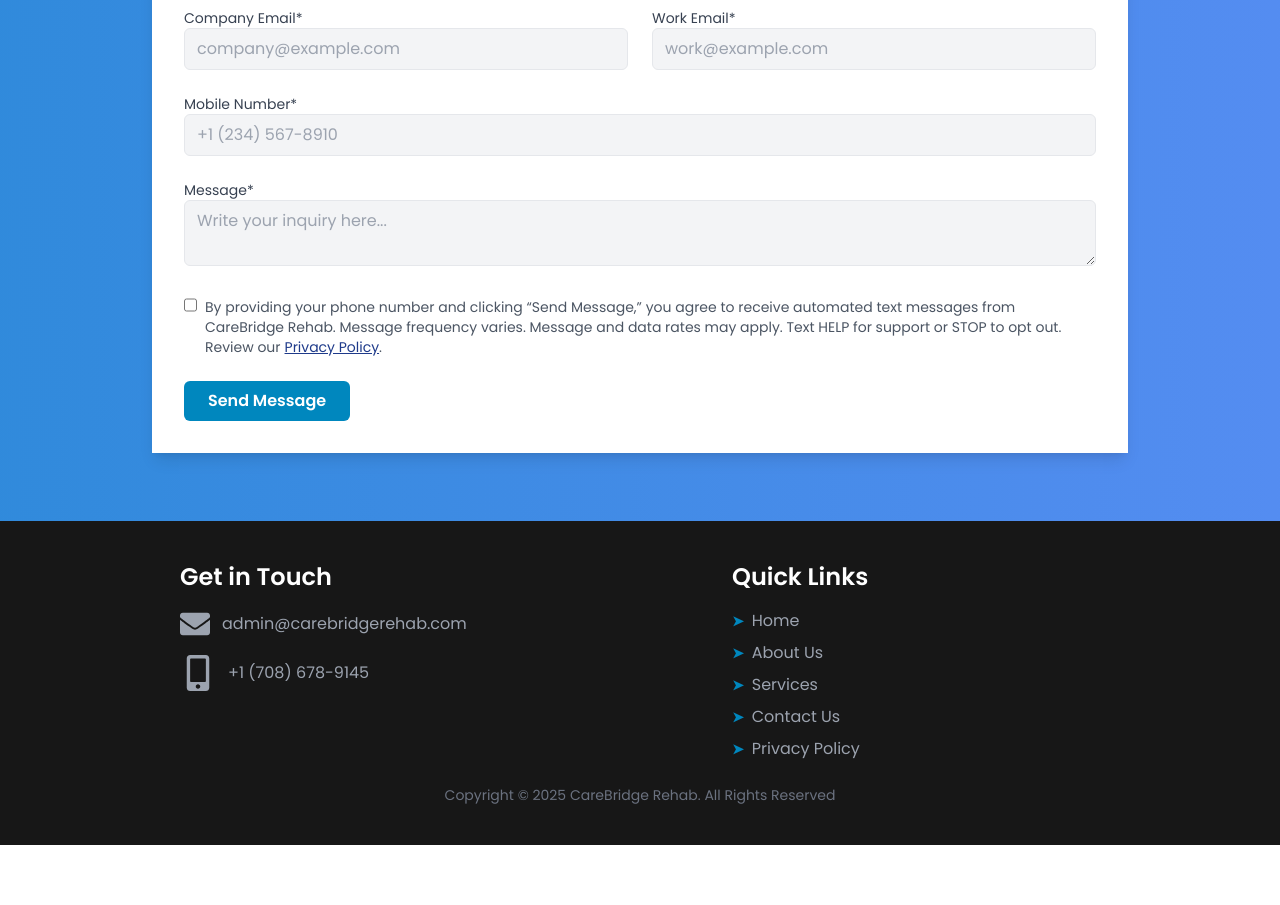
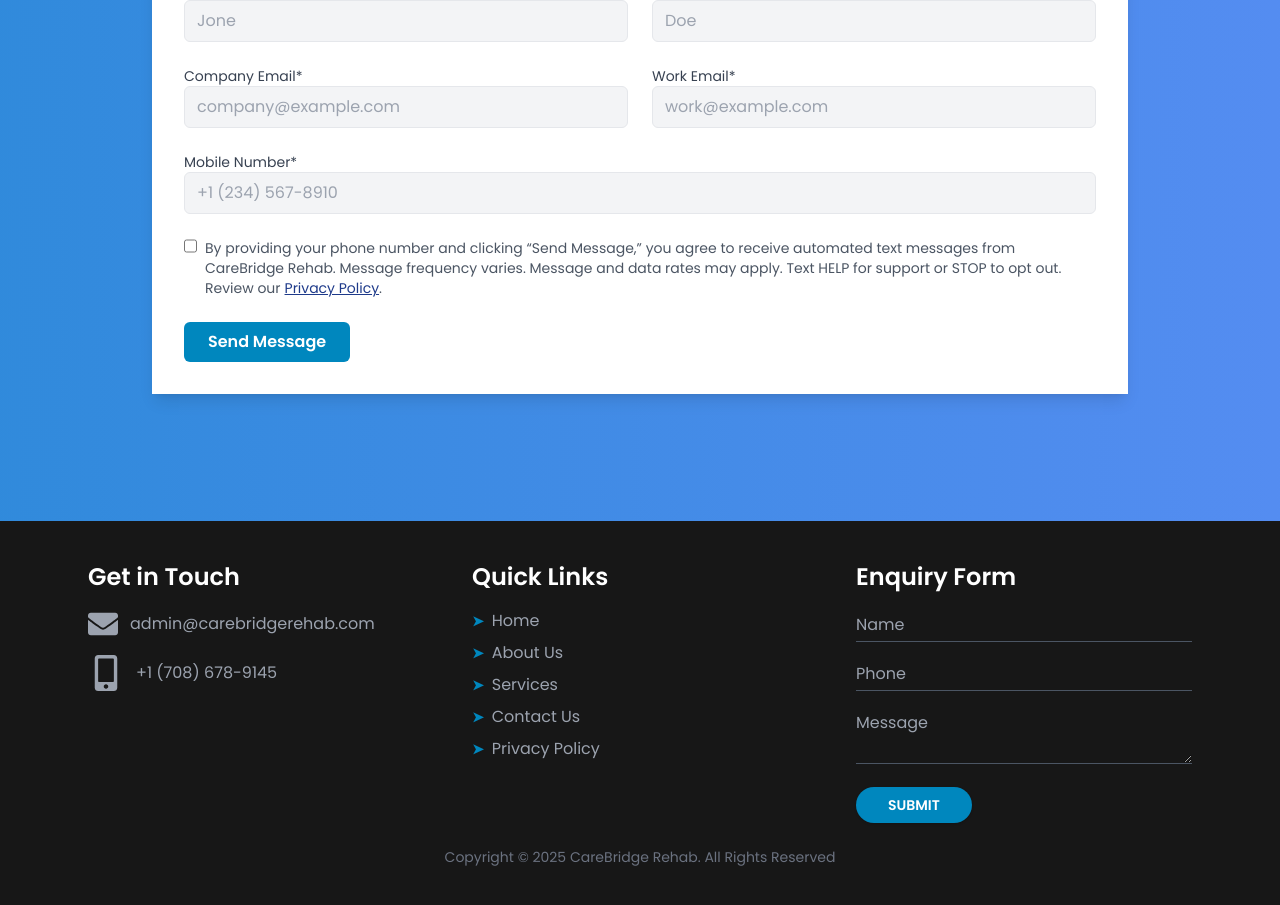
Before and after one commit to Asmaa63/CareBridge, a React (Vite) app: page /Contact in a window 1280 px wide. Shown: the part 421-1326 px from the top of the page. Before the commit the page ends 1266 px from the top, so only its background shows below. Built offline with nearby package versions, Linux system fonts and the light colour scheme.

Commit message:
adding form in footer

```diff
--- a/src/Components/Header/Footer.tsx
+++ b/src/Components/Header/Footer.tsx
@@ -1,9 +1,12 @@
-import React from "react";
+import React, { useState } from "react";
 import { motion } from "framer-motion";
 import { FaEnvelope, FaMobileAlt } from "react-icons/fa";
 import { Link } from "react-router-dom";
 
 const Footer: React.FC = () => {
+  const [popupVisible, setPopupVisible] = useState(false);
+  const [popupData, setPopupData] = useState<{ first_name: string; phone: string; message: string } | null>(null);
+
   const containerVariants = {
     hidden: { opacity: 0 },
     visible: {
@@ -19,6 +22,43 @@ const Footer: React.FC = () => {
     visible: { opacity: 1, y: 0, transition: { duration: 0.6, ease: "easeOut" } },
   };
 
+  const handleSubmit = async (e: React.FormEvent<HTMLFormElement>) => {
+    e.preventDefault();
+    const form = e.currentTarget;
+    const formData = new FormData(form);
+
+    // تعديل البيانات المرسلة للـ API
+  const data = {
+  first_name: formData.get("name") as string || "No Name",
+  phone: formData.get("phone") as string || "",
+  message: formData.get("message") as string || "General Inquiry",
+  subject: "Website Enquiry",
+  last_name: "N/A",
+  work_email: "testuser@gmail.com", // استخدمي بريد إلكتروني حقيقي
+  company_email: "info@yourcompany.com" // جربي إيميل صالح
+};
+
+    try {
+      const response = await fetch("http://carebridger.runasp.net/Contact/submitcontact", {
+        method: "POST",
+        headers: { "Content-Type": "application/json" },
+        body: JSON.stringify(data),
+      });
+
+      if (response.ok) {
+        console.log("Response Data:", data);
+        setPopupData(data);
+        setPopupVisible(true);
+        setTimeout(() => setPopupVisible(false), 5000);
+        form.reset();
+      } else {
+        console.error("Failed to send data:", await response.text());
+      }
+    } catch (error) {
+      console.error("Error sending data:", error);
+    }
+  };
+
   return (
     <motion.footer
       className="bg-[#171717] text-white py-10 flex flex-col items-center text-center"
@@ -27,8 +67,9 @@ const Footer: React.FC = () => {
       viewport={{ once: true, amount: 0.3 }}
       variants={containerVariants}
     >
-      <div className="max-w-6xl w-full px-6 flex flex-wrap  justify-around md:flex-nowrap md:text-left text-center">
-        <motion.div variants={itemVariants} className="w-full md:w-1/2 lg:w-1/3 mb-6 md:mb-0">
+      <div className="max-w-6xl w-full px-6 flex flex-wrap justify-around md:flex-nowrap md:text-left text-center gap-12">
+        {/* Get in Touch Section */}
+        <motion.div variants={itemVariants} className="w-full md:w-1/3">
           <h3 className="text-2xl font-bold mb-4">Get in Touch</h3>
           <ul className="space-y-4 text-base">
             <li className="flex justify-center md:justify-start items-center">
@@ -46,10 +87,17 @@ const Footer: React.FC = () => {
           </ul>
         </motion.div>
 
-        <motion.div variants={itemVariants} className="w-full md:w-1/2 lg:w-1/3">
+        {/* Quick Links Section */}
+        <motion.div variants={itemVariants} className="w-full md:w-1/3">
           <h3 className="text-2xl font-bold mb-4">Quick Links</h3>
           <ul className="space-y-2 text-base">
-            {[{ name: "Home", path: "/" }, { name: "About Us", path: "/about" }, { name: "Services", path: "/services" }, { name: "Contact Us", path: "/contact" }, { name: "Privacy Policy", path: "/privacy" }].map((link) => (
+            {[
+              { name: "Home", path: "/" },
+              { name: "About Us", path: "/about" },
+              { name: "Services", path: "/services" },
+              { name: "Contact Us", path: "/contact" },
+              { name: "Privacy Policy", path: "/privacy" },
+            ].map((link) => (
               <li key={link.name}>
                 <Link to={link.path} className="flex justify-center md:justify-start items-center text-gray-400 hover:text-[#0087be] transition">
                   <span className="mr-2 text-[#0087be] text-sm font-bold">&#10148;</span>
@@ -59,8 +107,55 @@ const Footer: React.FC = () => {
             ))}
           </ul>
         </motion.div>
+
+        {/* Enquiry Form Section */}
+        <motion.div variants={itemVariants} className="w-full md:w-1/3">
+          <h3 className="text-2xl font-bold mb-4">Enquiry Form</h3>
+          <form className="space-y-4 text-base" onSubmit={handleSubmit}>
+            <input
+              type="text"
+              name="name"
+              placeholder="Name"
+              required
+              className="w-full bg-transparent border-b border-gray-600 py-1 focus:outline-none"
+            />
+            <input
+              type="text"
+              name="phone"
+              placeholder="Phone"
+              required
+              className="w-full bg-transparent border-b border-gray-600 py-1 focus:outline-none"
+            />
+            <textarea
+              name="message"
+              placeholder="Message"
+              required
+              className="w-full bg-transparent border-b border-gray-600 py-1 focus:outline-none"
+            />
+            <button
+              type="submit"
+              className="bg-[#0087be] text-white text-sm font-bold px-8 py-2 rounded-full shadow hover:bg-blue-800 focus:outline-none focus:ring-2 focus:ring-blue-400"
+            >
+              SUBMIT
+            </button>
+          </form>
+        </motion.div>
       </div>
-      <div className="text-center text-sm text-gray-500 mt-6">Copyright © 2025 CareBridge Rehab. All Rights Reserved</div>
+
+      {/* Copyright Section */}
+      <div className="text-center text-sm text-gray-500 mt-6">
+        Copyright © 2025 CareBridge Rehab. All Rights Reserved
+      </div>
+
+      {/* Success Popup */}
+      {popupVisible && popupData && (
+        <div className="fixed top-1/4 left-1/2 transform -translate-x-1/2 bg-white text-[#0087be] px-6 py-4 rounded shadow-2xl border border-[#0087be] z-50">
+          <p>Thank you, {popupData.first_name}!</p>
+          <p>Your message has been sent successfully.</p>
+          <p>Phone: {popupData.phone}</p>
+          <p>Message: {popupData.message}</p>
+        </div>
+      )}
     </motion.footer>
   );
 };
--- a/src/Components/Pages/ContactUs.tsx
+++ b/src/Components/Pages/ContactUs.tsx
@@ -15,7 +15,7 @@ const ContactUs = () => {
   const [popupVisible, setPopupVisible] = useState(false);
   const [popupData, setPopupData] = useState<ContactData | null>(null);
 
-  const handleSubmit = async (e: React.FormEvent<HTMLFormElement>) => {
+const handleSubmit = async (e: React.FormEvent<HTMLFormElement>) => {
   e.preventDefault();
 
   const form = e.currentTarget;
@@ -26,7 +26,7 @@ const ContactUs = () => {
     company_email: formData.get("companyEmail") as string || "",
     work_email: formData.get("workEmail") as string || "",
     phone: formData.get("mobileNumber") as string || "",
-    message: formData.get("message") as string || "Default inquiry message",
+    message: "contact email", // تعيين قيمة افتراضية
     subject: "General Inquiry",
     is_contact: 1,
   };
@@ -44,7 +44,6 @@ const ContactUs = () => {
       setPopupVisible(true);
       setTimeout(() => setPopupVisible(false), 5000);
 
-      // التأكد من أن الفورم موجود قبل استدعاء reset()
       if (form) {
         form.reset();
       }
@@ -55,7 +54,6 @@ const ContactUs = () => {
     console.error("Error sending data:", error);
   }
 };
-
 
   return (
     <motion.div
@@ -98,11 +96,6 @@ const ContactUs = () => {
               <label className="block text-sm font-medium text-gray-700">Mobile Number*</label>
               <input type="tel" name="mobileNumber" placeholder="+1 (234) 567-8910" required className="bg-gray-100 w-full px-3 py-2 border rounded-md" />
             </div>
-            <div>
-  <label className="block text-sm font-medium text-gray-700">Message*</label>
-  <textarea name="message" placeholder="Write your inquiry here..." required className="bg-gray-100 w-full px-3 py-2 border rounded-md"></textarea>
-</div>
-
             <div className="flex items-start space-x-4">
               <PrivacyPopup />
             </div>
```
